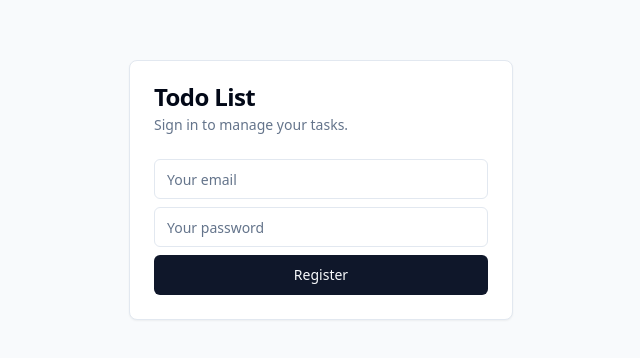
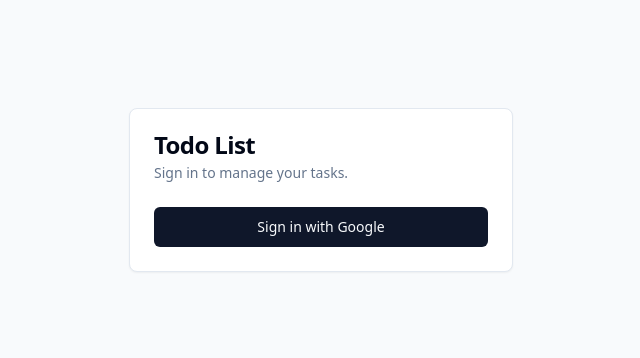
Before and after one commit to gskril/todo, a React (Vite) app: page / in a window 1280 px wide. Shown: the part 210-568 px from the top of the page, without its empty margins (319-959 px from the left). Built offline with nearby package versions, Linux system fonts and the light colour scheme; no server answers.

Commit message:
Implement Google OAuth, add deploy instructions

```diff
--- a/src/screens/Auth.tsx
+++ b/src/screens/Auth.tsx
@@ -11,12 +11,14 @@ import { Input } from '@/components/ui/input'
 
 import { supabase } from '../supabase'
 
+const isLocalDb = import.meta.env.VITE_SUPABASE_URL?.includes('localhost')
+
 export default function Auth() {
   const [loading, setLoading] = useState(false)
   const [email, setEmail] = useState('')
   const [password, setPassword] = useState('')
 
-  const handleLogin = async (event: React.FormEvent<HTMLFormElement>) => {
+  const handleEmailLogin = async (event: React.FormEvent<HTMLFormElement>) => {
     event.preventDefault()
 
     setLoading(true)
@@ -27,6 +29,7 @@ export default function Auth() {
 
     if (error) {
       if (error.message === 'User already registered') {
+        // If the user already exists, try to sign them in instead
         const { error: signInError } = await supabase.auth.signInWithPassword({
           email,
           password,
@@ -43,6 +46,21 @@ export default function Auth() {
     setLoading(false)
   }
 
+  const handleGoogleLogin = async (event: React.FormEvent<HTMLFormElement>) => {
+    event.preventDefault()
+    setLoading(true)
+
+    const { error } = await supabase.auth.signInWithOAuth({
+      provider: 'google',
+    })
+
+    if (error) {
+      alert(error.message)
+    }
+
+    setLoading(false)
+  }
+
   return (
     <div>
       <CardHeader>
@@ -50,10 +68,13 @@ export default function Auth() {
         <CardDescription>Sign in to manage your tasks.</CardDescription>
       </CardHeader>
 
-      <form onSubmit={handleLogin}>
+      {(() => {
+        if (isLocalDb) {
+          // Google auth doesn't work with local Supabase, so we'll use email auth instead
+          return (
+            <form onSubmit={handleEmailLogin}>
               <CardContent className="flex flex-col gap-2">
                 <Input
-            className="inputField"
                   type="email"
                   placeholder="Your email"
                   value={email}
@@ -62,7 +83,6 @@ export default function Auth() {
                 />
 
                 <Input
-            className="inputField"
                   type="password"
                   placeholder="Your password"
                   value={password}
@@ -70,11 +90,24 @@ export default function Auth() {
                   onChange={(e) => setPassword(e.target.value)}
                 />
 
-          <Button className={'button block'} disabled={loading}>
+                <Button disabled={loading}>
                   {loading ? <span>Loading</span> : <span>Register</span>}
                 </Button>
               </CardContent>
             </form>
+          )
+        }
+
+        return (
+          <form onSubmit={handleGoogleLogin}>
+            <CardContent className="flex flex-col">
+              <Button disabled={loading} type="submit">
+                Sign in with Google
+              </Button>
+            </CardContent>
+          </form>
+        )
+      })()}
     </div>
   )
 }
```
Also changed, not shown: 1 other file (tests, documents, lock files or other folders). Lines whose indentation alone changed are shown as unchanged.
